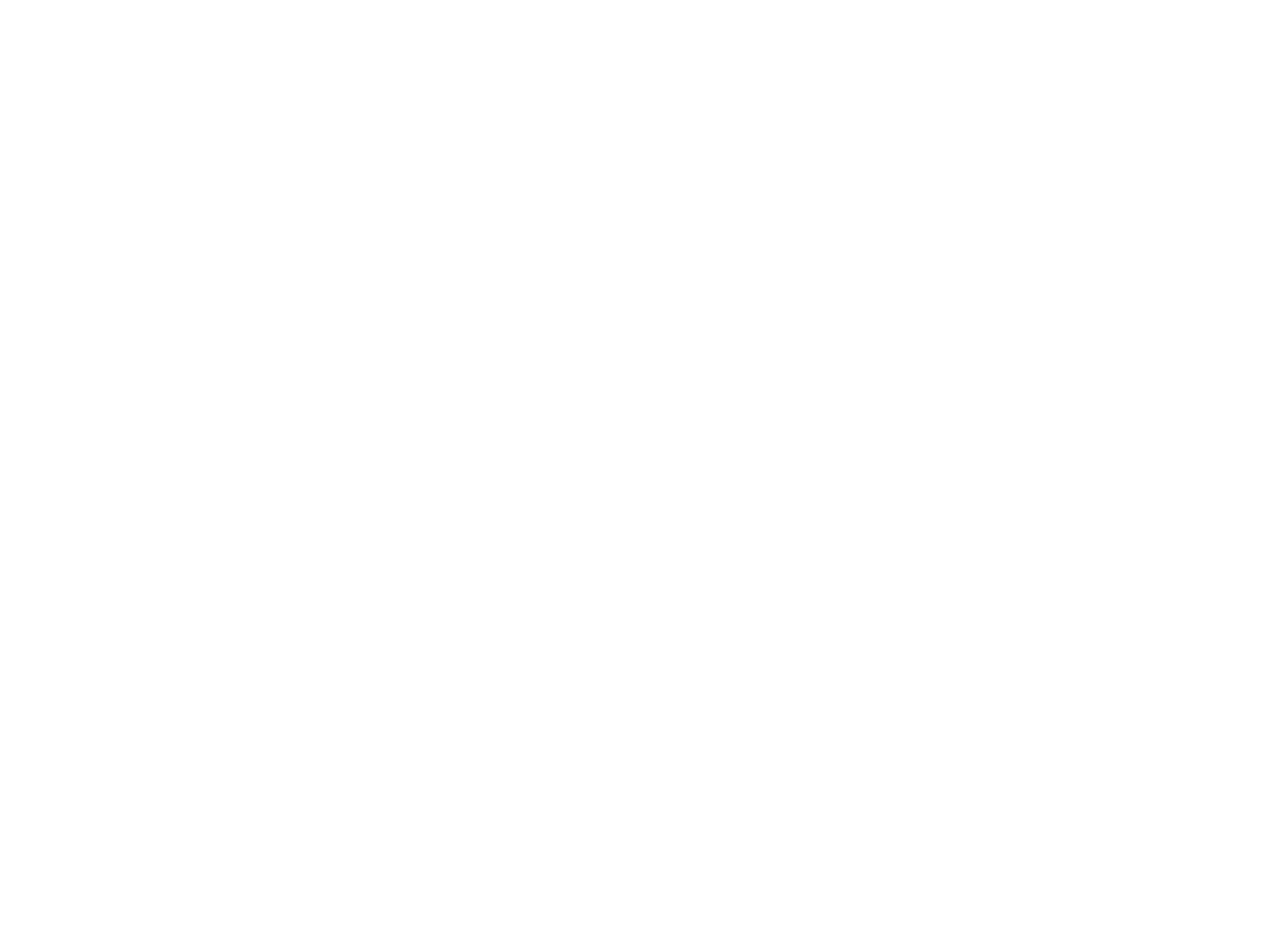
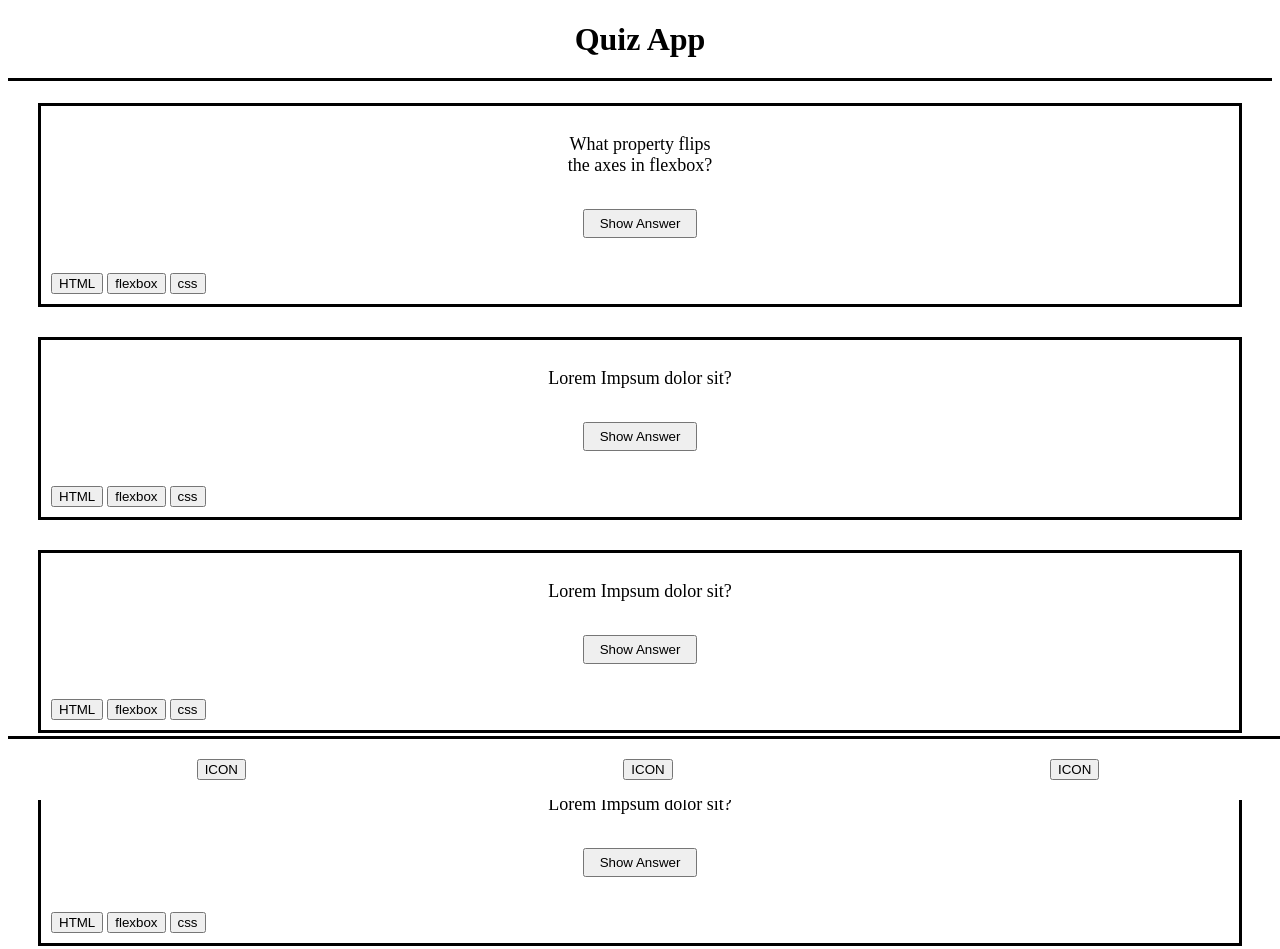
Before and after one commit to oektemkalkan/Quiz-App, a plain HTML site: page index.html in a window 1280 px wide. Before the commit the page ends 800 px from the top, so only its background shows below. Drawn offline with Linux system fonts and the light colour scheme.

Commit message:
structure and basic style

```diff
--- a/index.html
+++ b/index.html
@@ -7,8 +7,61 @@
     <link rel="stylesheet" href="styles.css">
     <title>Quiz-App | Öktem K.</title>
 </head>
+<body>
 
-<body>
+        <h1>Quiz App</h1>
+
+<main>
+
+        <article class="first_article">
+                    <p>What property flips <br> the axes in flexbox?</p>
+            <div class="button_center">
+            <button class="show_answer_button">Show Answer</button><br>
+            </div>
+                <button>HTML</button>
+                <button>flexbox</button>
+                <button>css</button>
+        </article>
+
+        <article>
+                <p>Lorem Impsum dolor sit?</p>
+            <div class="button_center">
+                <button class="show_answer_button">Show Answer</button><br>
+            </div>
+                    <button>HTML</button>
+                    <button>flexbox</button>
+                    <button>css</button>
+        </article>
+
+        <article>
+                <p>Lorem Impsum dolor sit?</p>
+        <div class="button_center">
+        <button class="show_answer_button">Show Answer</button><br>
+        </div>
+            <button>HTML</button>
+            <button>flexbox</button>
+            <button>css</button>
+        </article>
+
+        <article class="last_article">
+                <p>Lorem Impsum dolor sit?</p>
+        <div class="button_center">
+            <button class="show_answer_button">Show Answer</button><br>
+        </div>
+                <button>HTML</button>
+                <button>flexbox</button>
+                <button>css</button>
+        </article>
+
+    <footer>
+        <div class="div_footer">
+            <button>ICON</button>
+            <button>ICON</button>
+            <button>ICON</button>
+        </div>
+    </footer>
+
+</main>
 
 </body>
 </html>
--- a/styles.css
+++ b/styles.css
@@ -0,0 +1,54 @@
+h1{
+    width: 100%;
+    text-align: center;
+    border-bottom: solid;
+    padding-bottom: 20px;
+}
+
+article{
+    border: solid;
+    padding: 10px;
+    margin-left: 30px;
+    margin-right: 30px;
+    margin-bottom: 30px;
+}
+
+.first_article{
+    margin-top: 0px;
+}
+
+p{
+    text-align: center;
+    font-size: large;
+    padding-bottom: 10px;
+}
+
+.button_center{
+    text-align: center;
+}
+
+.show_answer_button{
+    padding: 5px 15px 5px 15px;
+    margin-top: 5px;
+    margin-bottom: 35px;
+}
+
+.last_article{
+    margin-bottom: 90px;
+}
+
+footer{
+    position: fixed;
+    width: 100%;
+    bottom: 0;
+    border-top: solid;
+    padding-top: 20px;
+    padding-bottom: 20px;
+    background-color: white;
+}
+
+.div_footer{
+    display: flex;
+    justify-content: center;
+    justify-content: space-around;
+}
```
